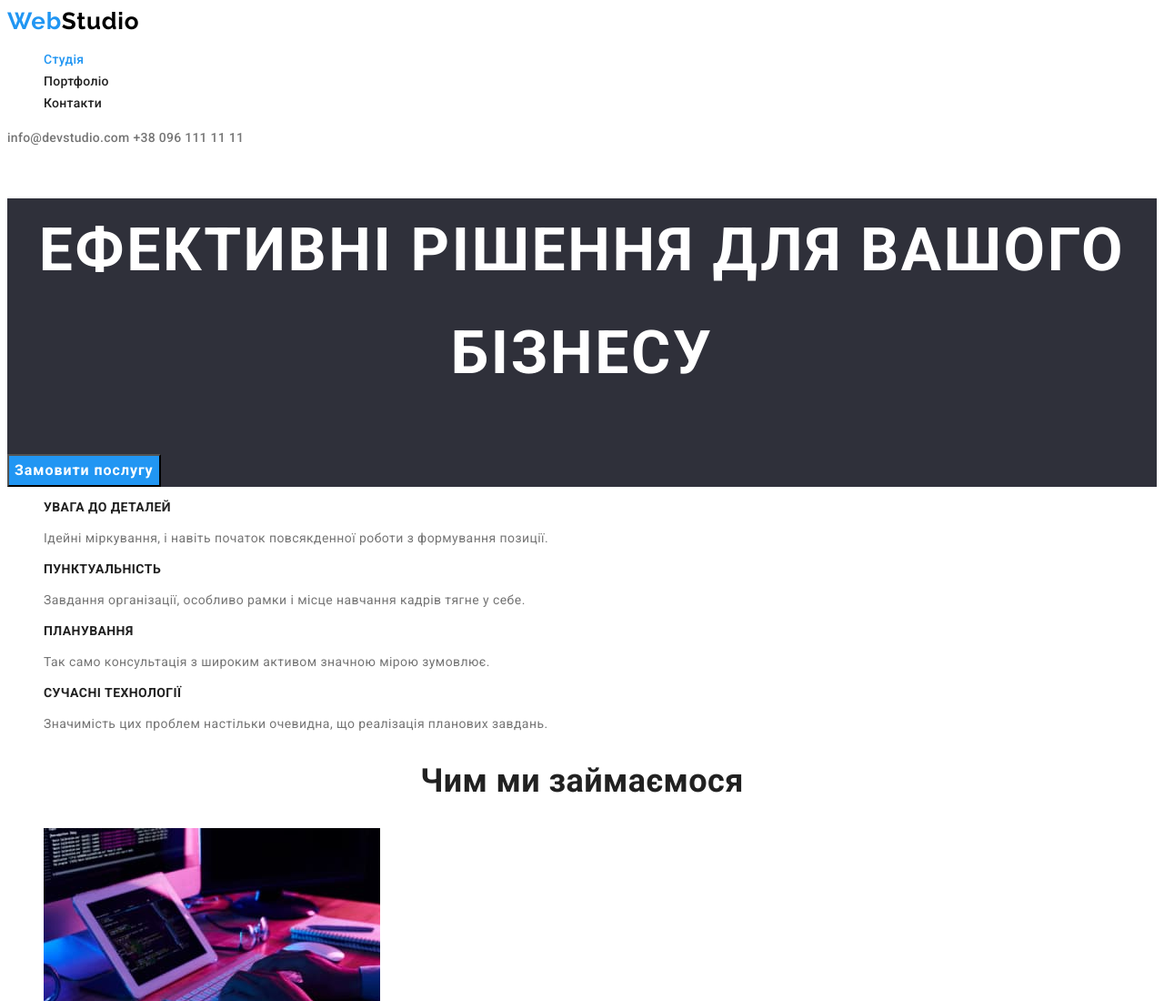
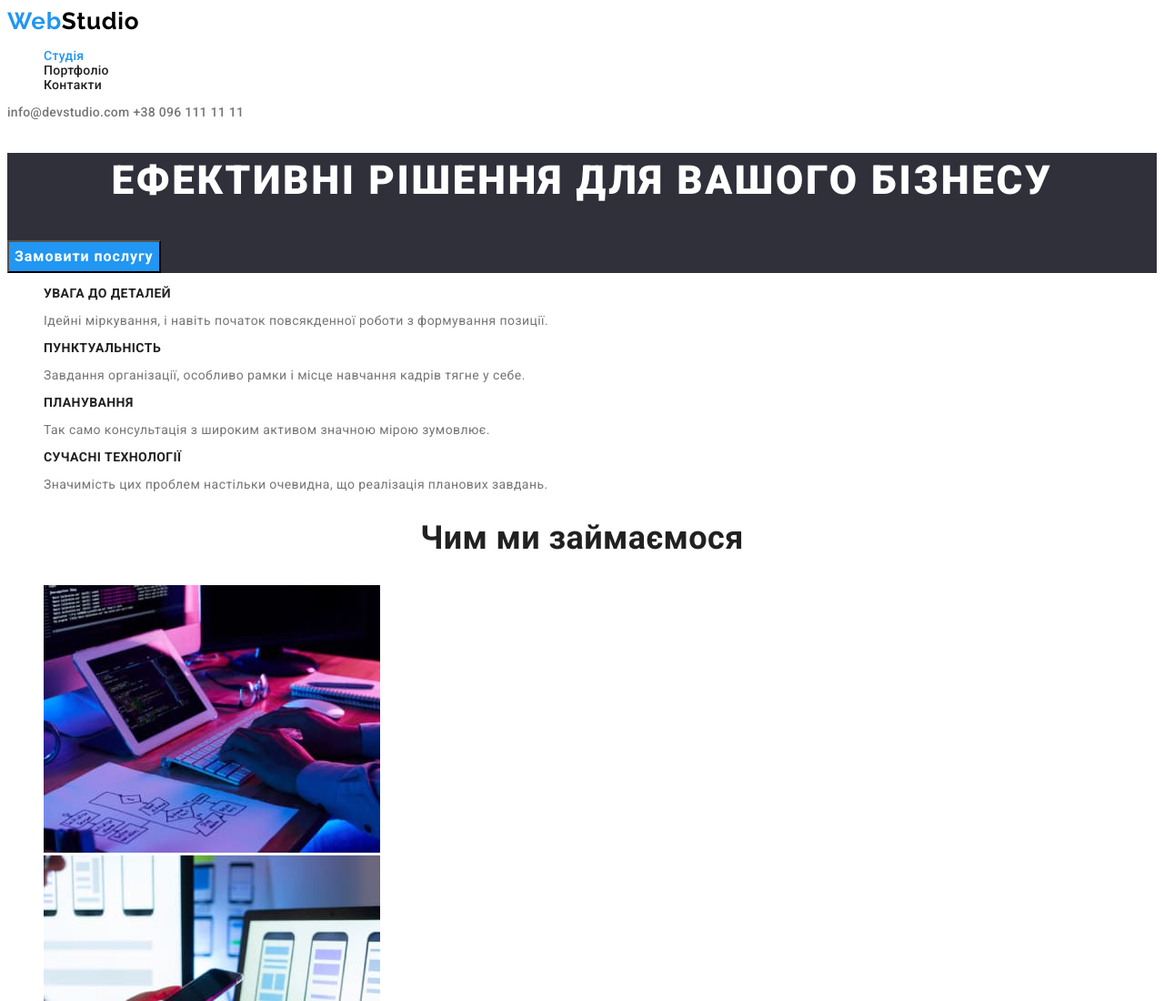
Before and after one commit to alex-k22/goit-markup-hw-02, a plain HTML site: page index.html in a window 1280 px wide. Shown: the top 1100 px of the page at 91% size. Drawn offline with Linux system fonts and the light colour scheme.

Commit message:
homework 2 rev.1

```diff
--- a/css/styles.css
+++ b/css/styles.css
@@ -14,10 +14,7 @@
 
 body {
 	font-family: "Roboto", sans-serif;
-	font-style: normal;
-	font-weight: 400;
 	font-size: 14px;
-	line-height: calc(24 / 14);
 	letter-spacing: 0.03em;
 	color: var(--main-text-color);
 	background-color: var(--main-background);
@@ -79,14 +76,16 @@ body {
 /* Main */
 /*  */
 .hero {
+	background-color: var(--secondary-backgound);
+}
+.hero .header {
 	font-weight: 900;
 	font-size: 44px;
-	line-height: calc (60 / 44);
+	line-height: calc(60 / 44);
 	text-align: center;
 	letter-spacing: 0.06em;
 	text-transform: uppercase;
 	color: #ffffff;
-	background-color: var(--secondary-backgound);
 }
 .hero .button {
 	font-weight: 700;
@@ -102,7 +101,6 @@ body {
 	cursor: pointer;
 }
 .feature-header {
-	font-weight: 700;
 	font-size: 14px;
 	line-height: calc(16 / 14);
 	text-transform: uppercase;
@@ -110,7 +108,6 @@ body {
 }
 .work-header,
 .team-header {
-	font-weight: 700;
 	font-size: 36px;
 	line-height: calc(43 / 36);
 	text-align: center;
@@ -175,7 +172,6 @@ body {
 }
 
 .examples .example-header {
-	font-weight: 700;
 	font-size: 18px;
 	line-height: calc(36 / 18);
 	letter-spacing: 0.06em;
--- a/index.html
+++ b/index.html
@@ -30,7 +30,7 @@
 		</header>
 		<main>
 			<section class="hero">
-				<h1>Ефективні рішення для вашого бізнесу</h1>
+				<h1 class="header">Ефективні рішення для вашого бізнесу</h1>
 				<button type="button" class="button">Замовити послугу</button>
 			</section>
 			<section class="section">
```
